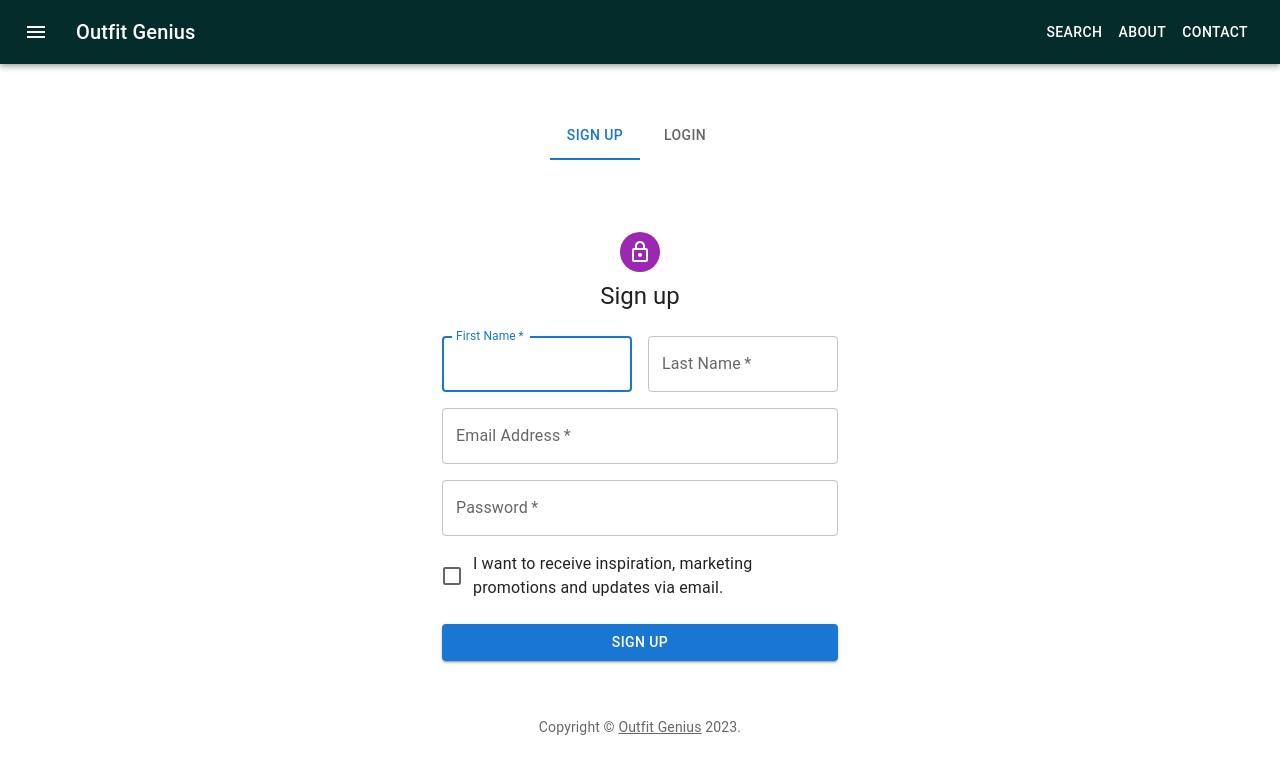
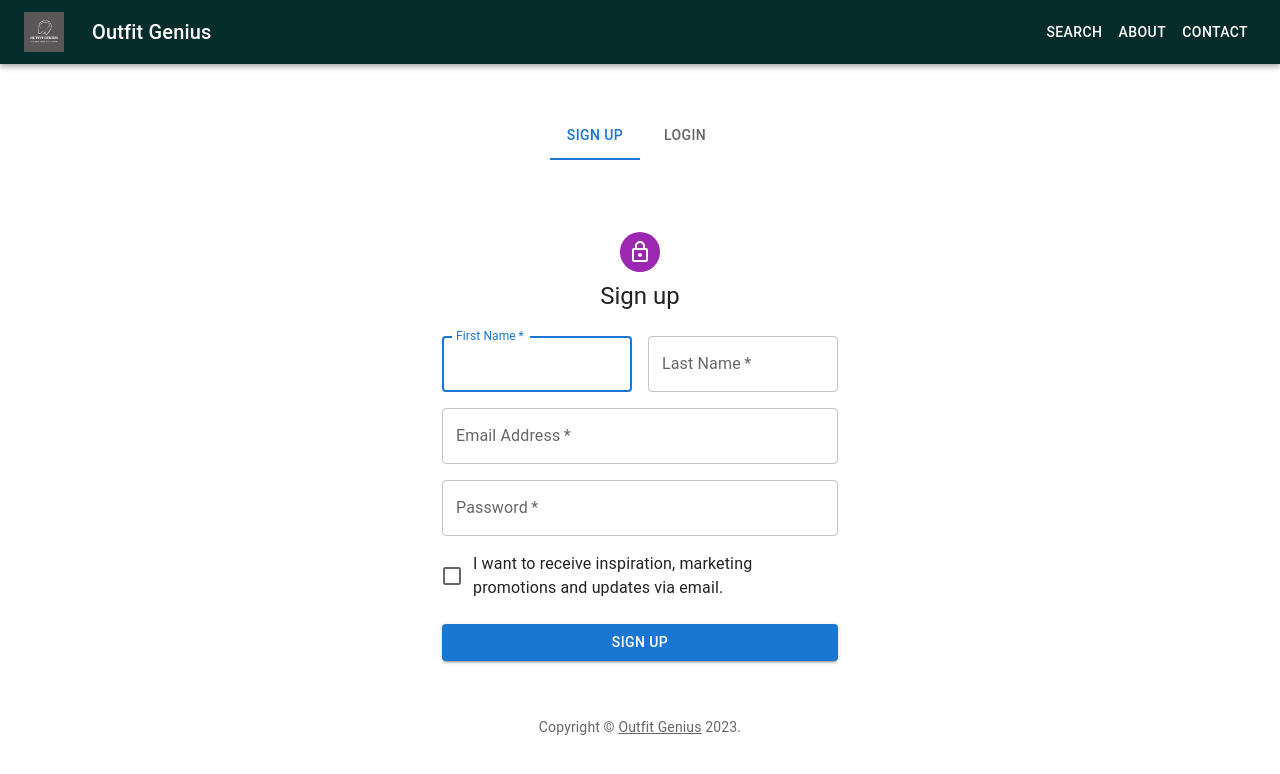
Before and after one commit to frazbhattiiii/outfit-genius, a React (Vite) app: page /auth in a window 1280 px wide. Shown: the top 774 px of the page. Built offline with nearby package versions, Linux system fonts and the light colour scheme.

Commit message:
brand logo added

```diff
--- a/src/components/common/NavBar.jsx
+++ b/src/components/common/NavBar.jsx
@@ -5,7 +5,8 @@ import Typography from '@mui/material/Typography';
 import Button from '@mui/material/Button';
 import IconButton from '@mui/material/IconButton';
 import MenuIcon from '@mui/icons-material/Menu';
-
+import logo from '../../assets/logo.png';
+import Link from '@mui/material/Link';
 export default function NavBar() {
   return (
     <Box sx={{ flexGrow: 1 }}>
@@ -20,10 +21,13 @@ export default function NavBar() {
             aria-label="menu"
             sx={{ mr: 2 }}
           >
-            <MenuIcon />
+            <img src={logo} width={40} height={40}/>
           </IconButton>
-          <Typography variant="h6" component="div" sx={{ flexGrow: 1 }}>
-            Outfit Genius
+          <Typography variant="h6" component="div" sx={{ flexGrow: 1 }}
+          >
+            <Link href="/" underline="none" color="inherit">
+              Outfit Genius
+            </Link>
           </Typography>
           <Button color="inherit">Search</Button>
           <Button color="inherit">About</Button>
```
Also changed, not shown: src/assets/logo.png (added).
